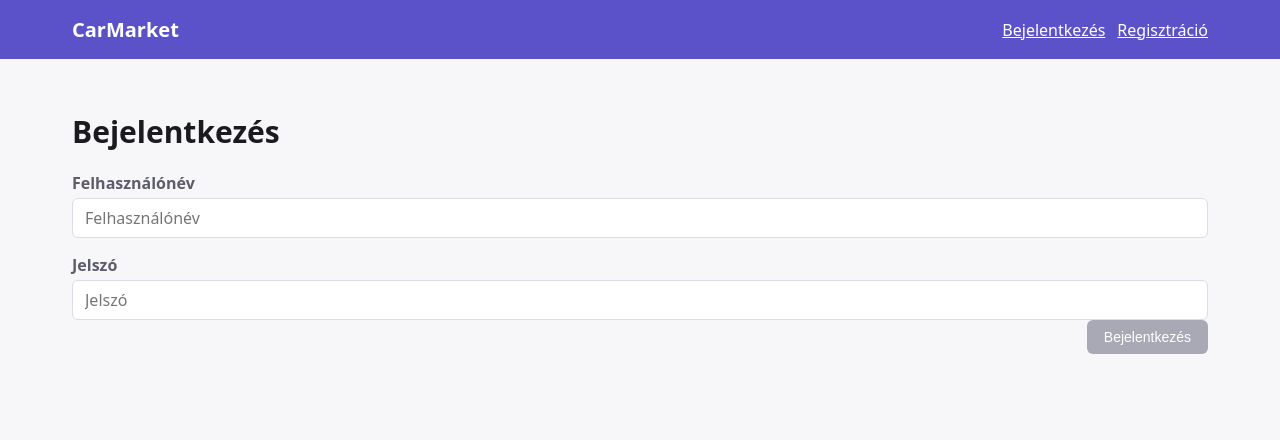
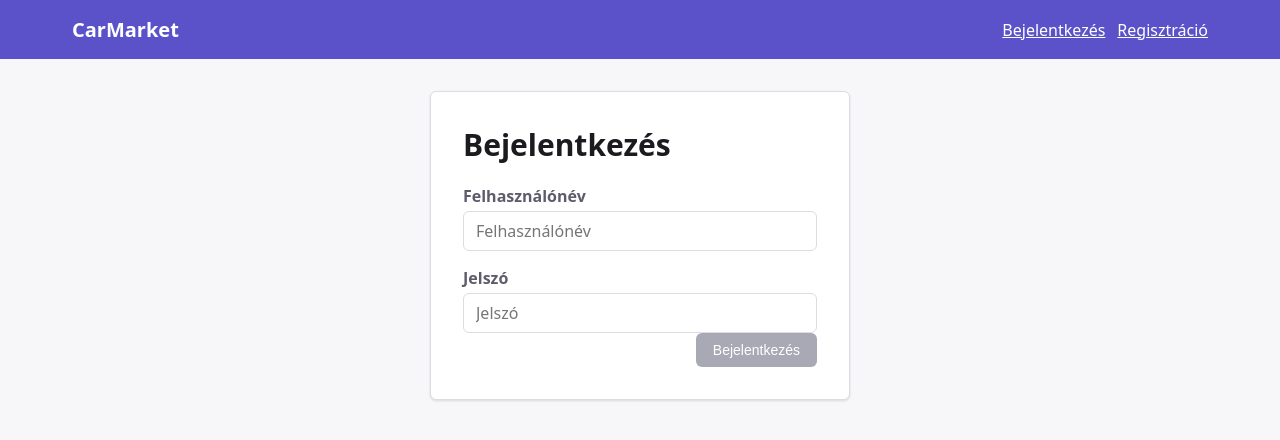
Before and after one commit to SuszterD/carmarket, an Angular app in the folder frontend/carmarket/: page /login in a window 1280 px wide. Shown: the top 440 px of the page. Built offline with nearby package versions, Linux system fonts and the light colour scheme.

Commit message:
feat: put the auth pages in narrow centred cards

```diff
--- a/frontend/carmarket/src/app/features/auth/pages/login-page/login-page.html
+++ b/frontend/carmarket/src/app/features/auth/pages/login-page/login-page.html
@@ -1,3 +1,4 @@
+<div class="form-card form-card--narrow">
   <h1>Bejelentkezés</h1>
 
   <form [formGroup]="form" (ngSubmit)="submit()">
@@ -20,3 +21,4 @@
       <button type="submit" [disabled]="form.invalid">Bejelentkezés</button>
     </div>
   </form>
+</div>
--- a/frontend/carmarket/src/app/features/auth/pages/register-page/register-page.html
+++ b/frontend/carmarket/src/app/features/auth/pages/register-page/register-page.html
@@ -1,3 +1,4 @@
+<div class="form-card form-card--narrow">
   <h1>Regisztráció</h1>
 
   <form [formGroup]="form" (ngSubmit)="submit()">
@@ -24,3 +25,4 @@
       <button type="submit" [disabled]="form.invalid">Regisztráció</button>
     </div>
   </form>
+</div>
--- a/frontend/carmarket/src/styles.css
+++ b/frontend/carmarket/src/styles.css
@@ -138,3 +138,20 @@ textarea {
   justify-content: flex-end;
   gap: var(--space-3);
 }
+
+.form-card {
+  background-color: var(--color-surface-raised);
+  border: 1px solid var(--color-border);
+  border-radius: var(--radius);
+  box-shadow: var(--shadow-sm);
+  padding: var(--space-8);
+  margin: 0 auto;
+}
+
+.form-card--narrow {
+  max-width: 420px;
+}
+
+.form-card h1 {
+  margin-top: 0;
+}
```
Lines whose indentation alone changed are shown as unchanged.
